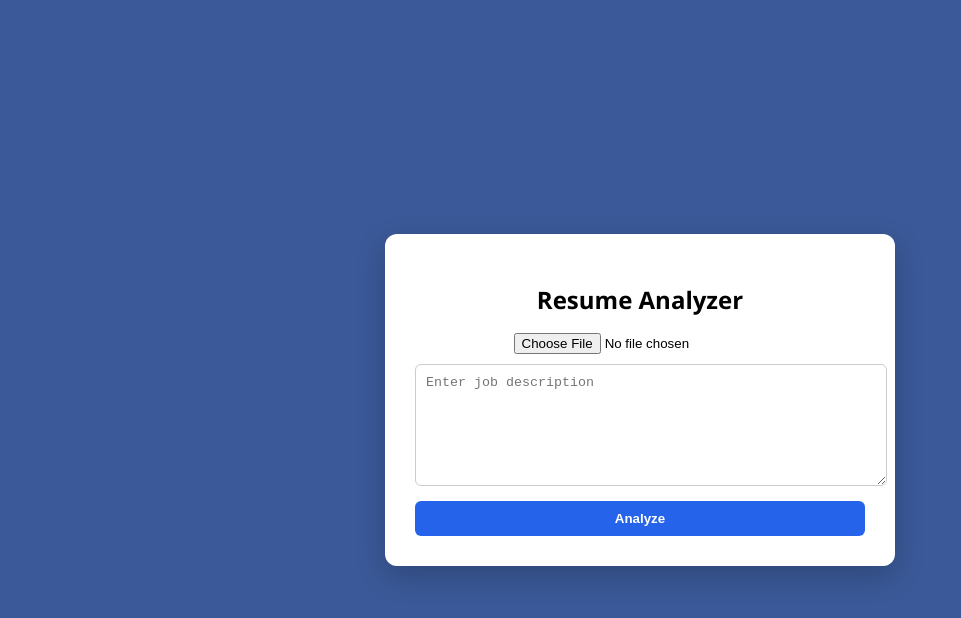
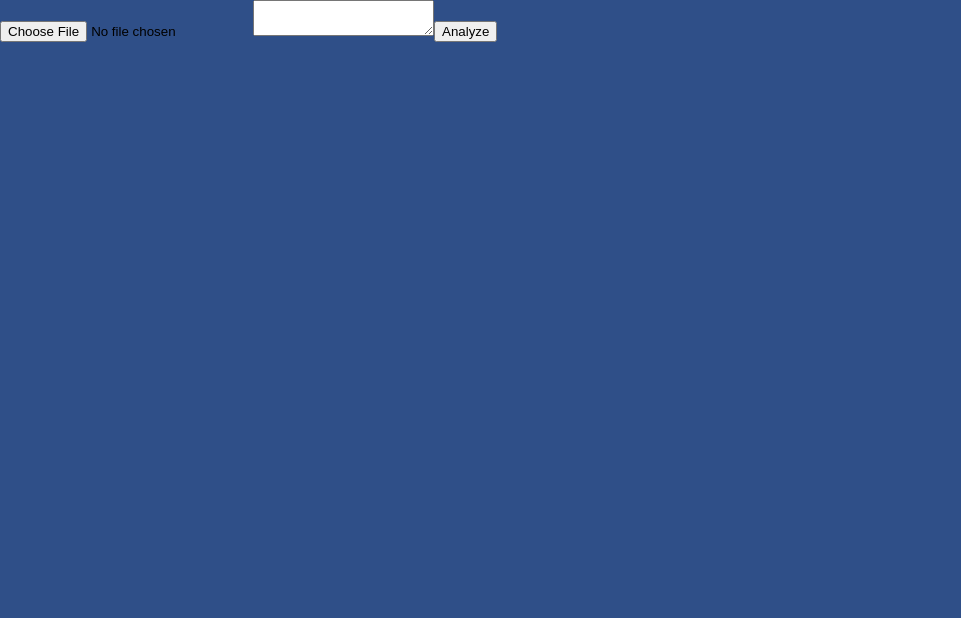
Before and after one commit to N-a-Ga/ai-resume-analyzer-frontend, a React (Create React App) app: page /analyzer in a window 1280 px wide. Shown: the top 618 px of the page, without its empty margins (0-961 px from the left). Built offline with nearby package versions, Linux system fonts and the light colour scheme.

Commit message:
fix api connection + env setup

```diff
--- a/src/Analyzer.js
+++ b/src/Analyzer.js
@@ -1,24 +1,17 @@
 import { useState } from "react";
-
-const BASE_URL = "http://localhost:8080/api";
+import { BASE_URL } from "./api";
 
 export default function Analyzer() {
   const [file, setFile] = useState(null);
   const [jobDescription, setJobDescription] = useState("");
   const [result, setResult] = useState("");
-  const [loading, setLoading] = useState(false);
 
   const handleUpload = async () => {
-    if (!file) return alert("Upload resume");
-    if (!jobDescription) return alert("Enter job description");
-
     const formData = new FormData();
     formData.append("file", file);
     formData.append("jobDescription", jobDescription);
 
     try {
-      setLoading(true);
-
       const res = await fetch(`${BASE_URL}/upload`, {
         method: "POST",
         body: formData,
@@ -26,138 +19,17 @@ export default function Analyzer() {
 
       const data = await res.text();
       setResult(data);
-
     } catch {
-      alert("Error uploading");
-    } finally {
-      setLoading(false);
+      alert("Upload failed");
     }
   };
 
-  // 🎯 Extract score
-  const getScore = () => {
-    const match = result.match(/Match Score:\s*(\d+)/i);
-    return match ? parseInt(match[1]) : null;
-  };
-
-  const score = getScore();
-
-  const getScoreColor = () => {
-    if (score === null) return "#000";
-    if (score < 50) return "#ef4444";   // red
-    if (score < 75) return "#f59e0b";   // orange
-    return "#22c55e";                   // green
-  };
-
   return (
-    <div style={styles.container}>
-      <div style={styles.card}>
-        <h2 style={styles.title}>Resume Analyzer</h2>
-
-        <input type="file" onChange={(e)=>setFile(e.target.files[0])} />
-
-        <textarea
-          placeholder="Enter job description"
-          style={styles.textarea}
-          onChange={(e)=>setJobDescription(e.target.value)}
-        />
-
-        <button style={styles.button} onClick={handleUpload}>
-          {loading ? "Analyzing..." : "Analyze"}
-        </button>
-
-        {result && (
-          <div style={styles.resultBox}>
-
-            {/* 🎯 SCORE */}
-            {score !== null && (
-              <h3 style={{ color: getScoreColor(), marginBottom: "10px" }}>
-                Match Score: {score}%
-              </h3>
-            )}
-
-            {/* 🎯 FORMATTED TEXT */}
-            <div style={styles.resultText}>
-              {result.split("\n").map((line, i) => {
-                if (line.toLowerCase().includes("skills present"))
-                  return <h4 key={i} style={styles.section}>Skills Present</h4>;
-
-                if (line.toLowerCase().includes("missing skills"))
-                  return <h4 key={i} style={styles.section}>Missing Skills</h4>;
-
-                if (line.toLowerCase().includes("suggestions"))
-                  return <h4 key={i} style={styles.section}>Suggestions</h4>;
-
-                if (line.toLowerCase().includes("match score"))
-                  return null;
-
-                return <p key={i} style={styles.line}>{line}</p>;
-              })}
-            </div>
-
-          </div>
-        )}
-      </div>
+    <div>
+      <input type="file" onChange={(e)=>setFile(e.target.files[0])}/>
+      <textarea onChange={(e)=>setJobDescription(e.target.value)} />
+      <button onClick={handleUpload}>Analyze</button>
+      <pre>{result}</pre>
     </div>
   );
 }
-
-const styles = {
-  container: {
-    minHeight: "100vh",
-    display: "flex",
-    justifyContent: "center",
-    alignItems: "center",
-    background: "#3b5998",
-    fontFamily: "Segoe UI, sans-serif"
-  },
-  card: {
-    background: "#ffffff",
-    padding: "30px",
-    borderRadius: "12px",
-    width: "450px",
-    boxShadow: "0 10px 30px rgba(0,0,0,0.2)",
-    textAlign: "center"
-  },
-  title: {
-    marginBottom: "15px"
-  },
-  textarea: {
-    width: "100%",
-    height: "100px",
-    marginTop: "10px",
-    padding: "10px",
-    borderRadius: "6px",
-    border: "1px solid #ccc"
-  },
-  button: {
-    marginTop: "10px",
-    padding: "10px",
-    width: "100%",
-    background: "#2563eb",
-    color: "white",
-    border: "none",
-    borderRadius: "6px",
-    fontWeight: "bold"
-  },
-  resultBox: {
-    marginTop: "20px",
-    padding: "15px",
-    background: "#f8fafc",
-    borderRadius: "10px",
-    maxHeight: "300px",
-    overflowY: "auto",
-    textAlign: "left"
-  },
-  resultText: {
-    fontSize: "14px",
-    lineHeight: "1.6"
-  },
-  section: {
-    marginTop: "10px",
-    color: "#1e293b"
-  },
-  line: {
-    margin: "4px 0"
-  }
-};
--- a/src/Login.js
+++ b/src/Login.js
@@ -1,31 +1,25 @@
 import { useState } from "react";
 import { useNavigate } from "react-router-dom";
-
-const BASE_URL = "http://localhost:8080/api";
+import { BASE_URL } from "./api";
 
 export default function Login() {
   const nav = useNavigate();
-
   const [username, setUsername] = useState("");
   const [password, setPassword] = useState("");
 
   const handleLogin = async () => {
-    const formData = new URLSearchParams();
-    formData.append("username", username);
-    formData.append("password", password);
-
     try {
       const res = await fetch(`${BASE_URL}/login`, {
         method: "POST",
         headers: {
-          "Content-Type": "application/x-www-form-urlencoded",
+          "Content-Type": "application/json",
         },
-        body: formData,
+        body: JSON.stringify({ username, password }),
       });
 
       const data = await res.text();
 
-      if (data.includes("success")) {
+      if (data.toLowerCase().includes("success")) {
         nav("/dashboard");
       } else {
         alert(data);
@@ -49,11 +43,10 @@ export default function Login() {
       </div>
     </div>
   );
-}
-
-const styles = {
+  const styles = {
   container: { height:"100vh", display:"flex", justifyContent:"center", alignItems:"center" },
   card: { background:"#f5f5f5", padding:"30px", borderRadius:"10px", width:"350px", textAlign:"center" },
   input: { width:"100%", padding:"10px", margin:"10px 0" },
   button: { width:"100%", padding:"10px", background:"#3b5998", color:"white", border:"none" }
 };
+}
--- a/src/Signup.js
+++ b/src/Signup.js
@@ -1,37 +1,30 @@
 import { useState } from "react";
 import { useNavigate } from "react-router-dom";
-
-const BASE_URL = "http://localhost:8080/api";
+import { BASE_URL } from "./api";
 
 export default function Signup() {
   const nav = useNavigate();
-
   const [username, setUsername] = useState("");
   const [email, setEmail] = useState("");
   const [password, setPassword] = useState("");
 
   const handleSignup = async () => {
-    const formData = new URLSearchParams();
-    formData.append("username", username);
-    formData.append("email", email);
-    formData.append("password", password);
-
     try {
       const res = await fetch(`${BASE_URL}/signup`, {
         method: "POST",
         headers: {
-          "Content-Type": "application/x-www-form-urlencoded",
+          "Content-Type": "application/json",
         },
-        body: formData,
+        body: JSON.stringify({ username, email, password }),
       });
 
       const data = await res.text();
       alert(data);
 
-      if (data.includes("successful")) {
+      if (data.toLowerCase().includes("success")) {
         nav("/login");
       }
-    } catch (err) {
+    } catch {
       alert("Signup failed");
     }
   };
@@ -51,11 +44,10 @@ export default function Signup() {
       </div>
     </div>
   );
-}
-
-const styles = {
+  const styles = {
   container: { height:"100vh", display:"flex", justifyContent:"center", alignItems:"center" },
   card: { background:"#f5f5f5", padding:"30px", borderRadius:"10px", width:"350px", textAlign:"center" },
   input: { width:"100%", padding:"10px", margin:"10px 0" },
   button: { width:"100%", padding:"10px", background:"#3b5998", color:"white", border:"none" }
 };
+}
--- /dev/null
+++ b/src/api.js
@@ -0,0 +1 @@
+const BASE_URL = process.env.REACT_APP_API_URL + "/api";
```
Also changed, not shown: 1 other file (tests, documents, lock files or other folders).
